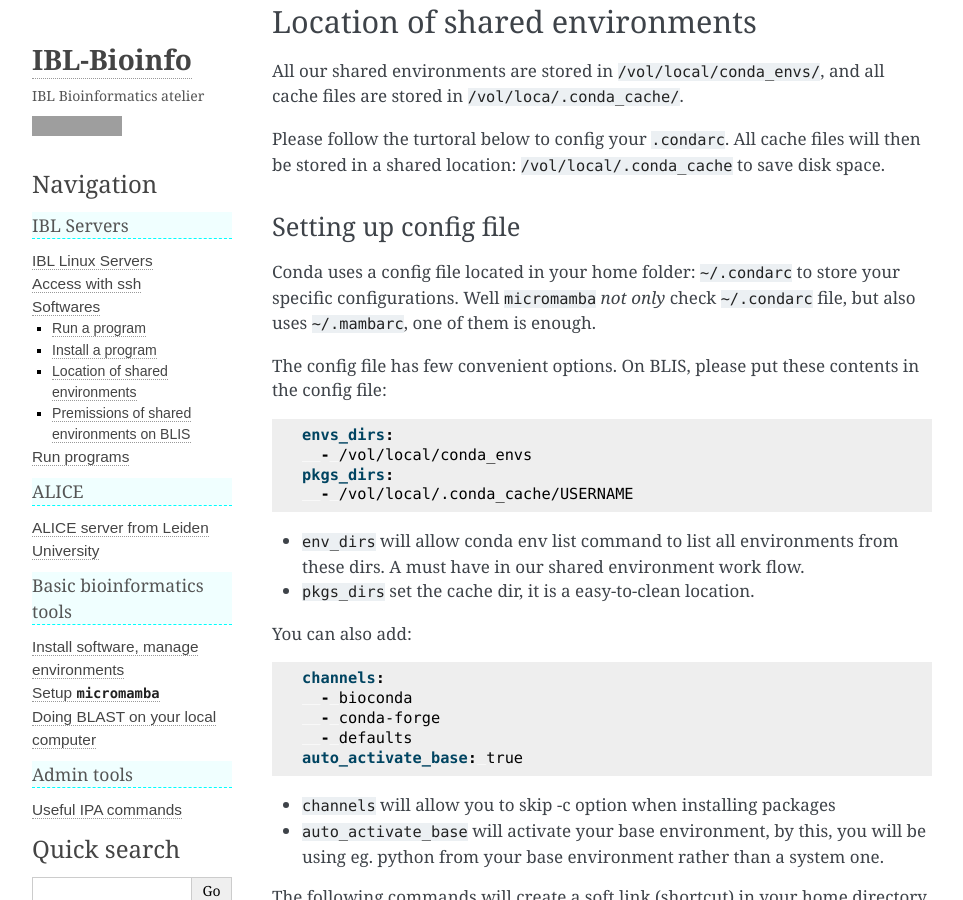
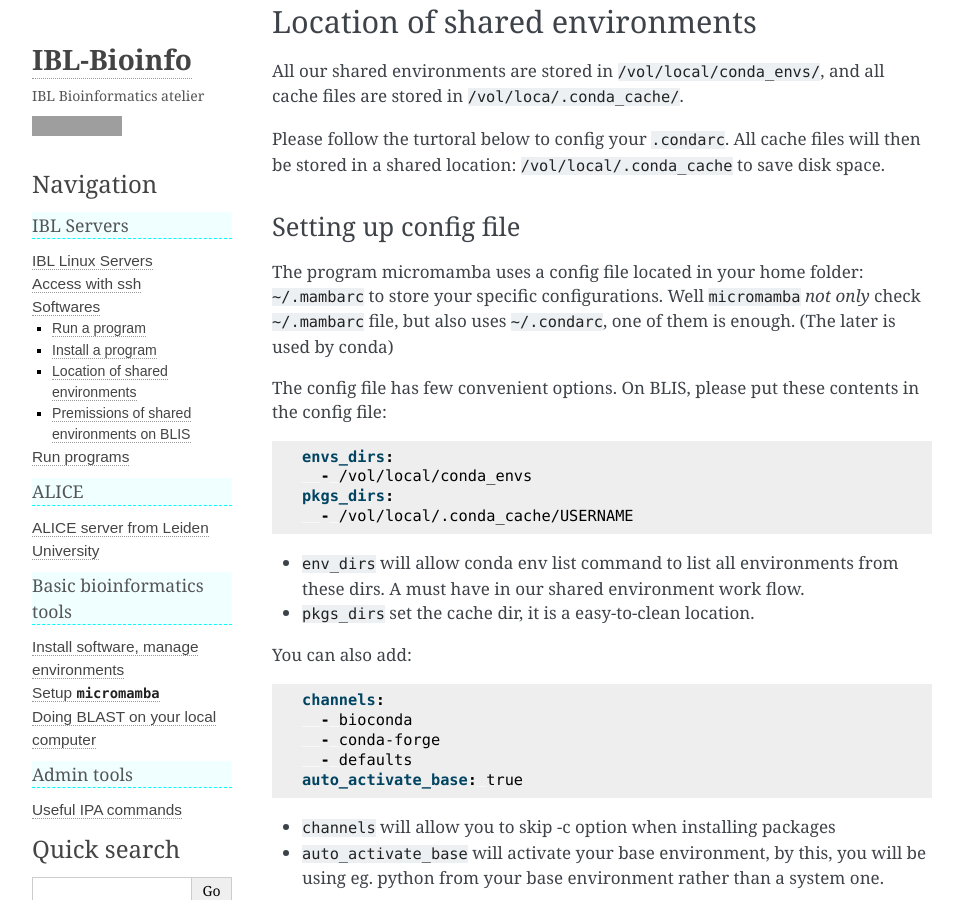
Before and after one commit to snail123815/IBL-bioinfomatics-wiki, a Sphinx documentation site: the page built from docs/source/IBL_servers/Softwares.md, in a window 1280 px wide and 900 px high, scrolled down 2532 px. Shown: the whole window, without its empty margins (148-1111 px from the left). Built offline with Sphinx 7.4.7, drawn with Linux system fonts in a browser that asks for light colours; grey boxes are pictures that could not be loaded.

Commit message:
Config file to mambarc default

```diff
--- a/docs/source/IBL_servers/Softwares.md
+++ b/docs/source/IBL_servers/Softwares.md
@@ -104,7 +104,7 @@ Please follow the turtoral below to config your `.condarc`. All cache files will
 
 ### Setting up config file
 
-Conda uses a config file located in your home folder: `~/.condarc` to store your specific configurations. Well `micromamba` *not only* check `~/.condarc` file, but also uses `~/.mambarc`, one of them is enough.
+The program micromamba uses a config file located in your home folder: `~/.mambarc` to store your specific configurations. Well `micromamba` *not only* check `~/.mambarc` file, but also uses `~/.condarc`, one of them is enough. (The later is used by conda)
 
 The config file has few convenient options. On BLIS, please put these contents in the config file:
 
```
